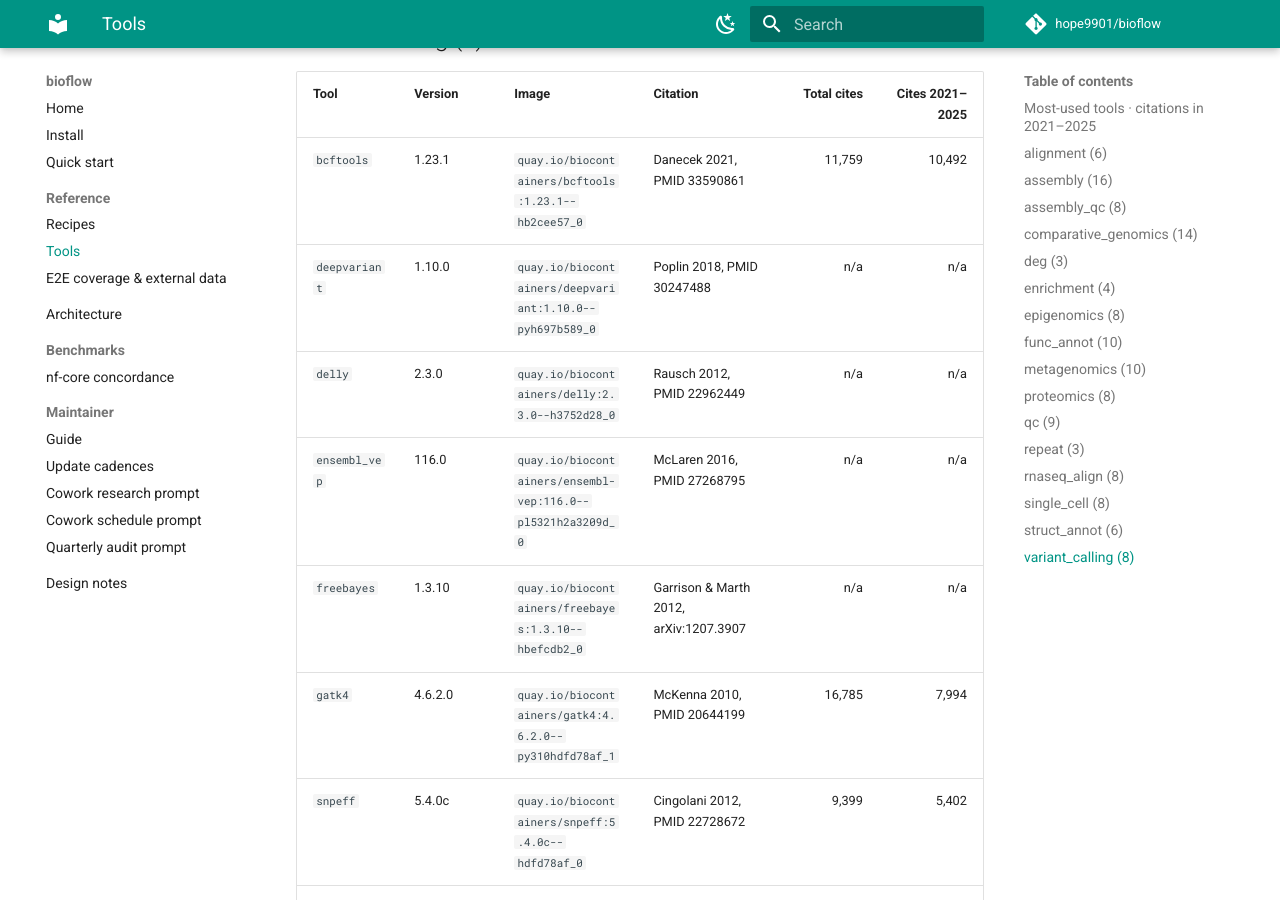
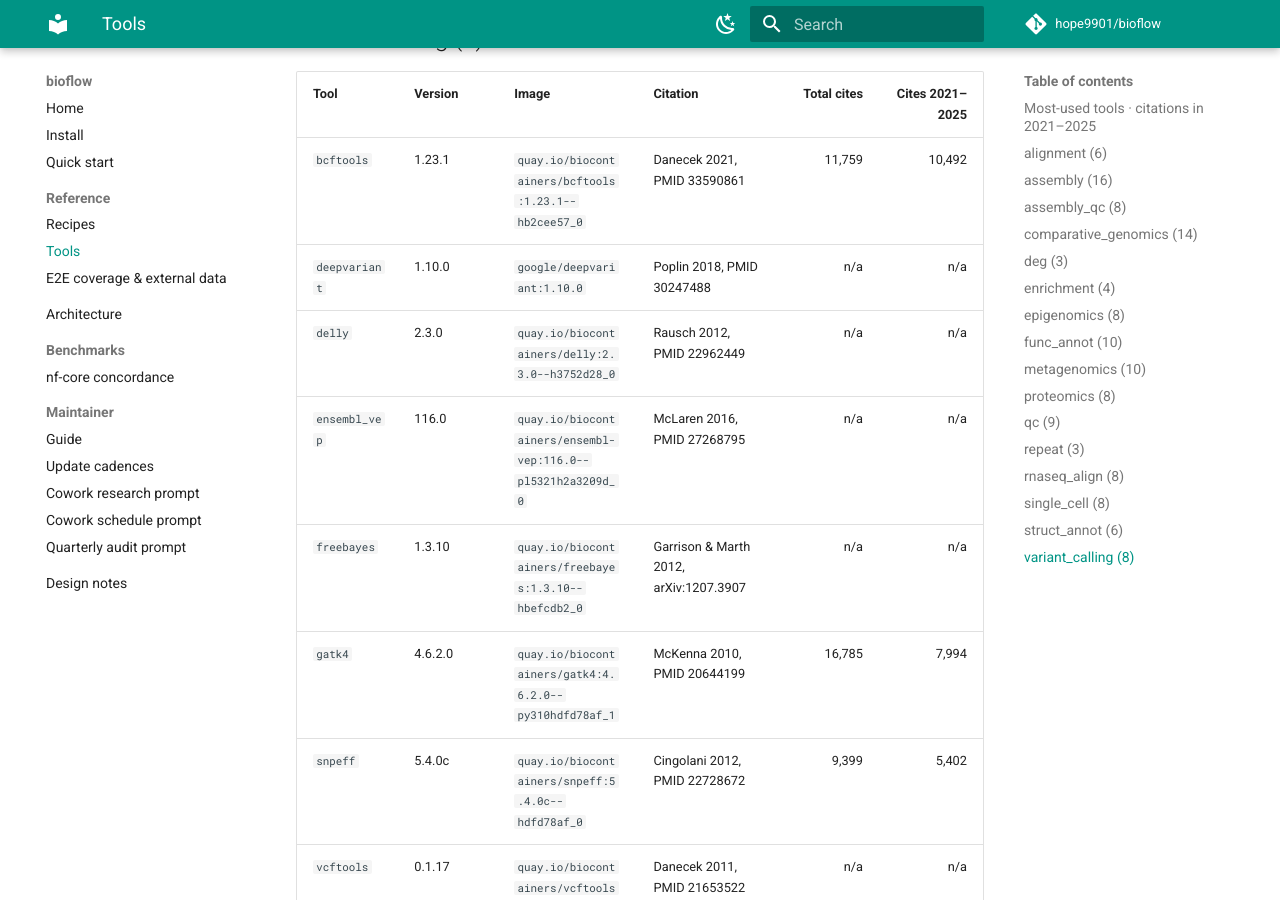
Before and after one commit to hope9901/bioflow, an MkDocs documentation site: the page built from docs/reference/tools.md, in a window 1280 px wide and 900 px high, scrolled down 18771 px. Built offline with MkDocs 1.6.1 and Material for MkDocs 9.7.7, drawn with Linux system fonts in a browser that asks for light colours; comment, search, counter and statistics services are not loaded.

Commit message:
docs: regenerate after deepvariant image swap to official google image
Co-Authored-By: Claude Fable 5 <noreply@anthropic.com>

```diff
--- a/docs/reference/tools.md
+++ b/docs/reference/tools.md
@@ -227,7 +227,7 @@ Ranked by how many papers cited each tool's canonical reference in the last 5 fu
 | Tool | Version | Image | Citation | Total cites | Cites 2021–2025 |
 |---|---|---|---|--:|--:|
 | `bcftools` | 1.23.1 | `quay.io/biocontainers/bcftools:1.23.1--hb2cee57_0` | Danecek 2021, PMID 33590861 | 11,759 | 10,492 |
-| `deepvariant` | 1.10.0 | `quay.io/biocontainers/deepvariant:1.10.0--pyh697b589_0` | Poplin 2018, PMID 30247488 | n/a | n/a |
+| `deepvariant` | 1.10.0 | `google/deepvariant:1.10.0` | Poplin 2018, PMID 30247488 | n/a | n/a |
 | `delly` | 2.3.0 | `quay.io/biocontainers/delly:2.3.0--h3752d28_0` | Rausch 2012, PMID 22962449 | n/a | n/a |
 | `ensembl_vep` | 116.0 | `quay.io/biocontainers/ensembl-vep:116.0--pl5321h2a3209d_0` | McLaren 2016, PMID 27268795 | n/a | n/a |
 | `freebayes` | 1.3.10 | `quay.io/biocontainers/freebayes:1.3.10--hbefcdb2_0` | Garrison & Marth 2012, arXiv:1207.3907 | n/a | n/a |
```
